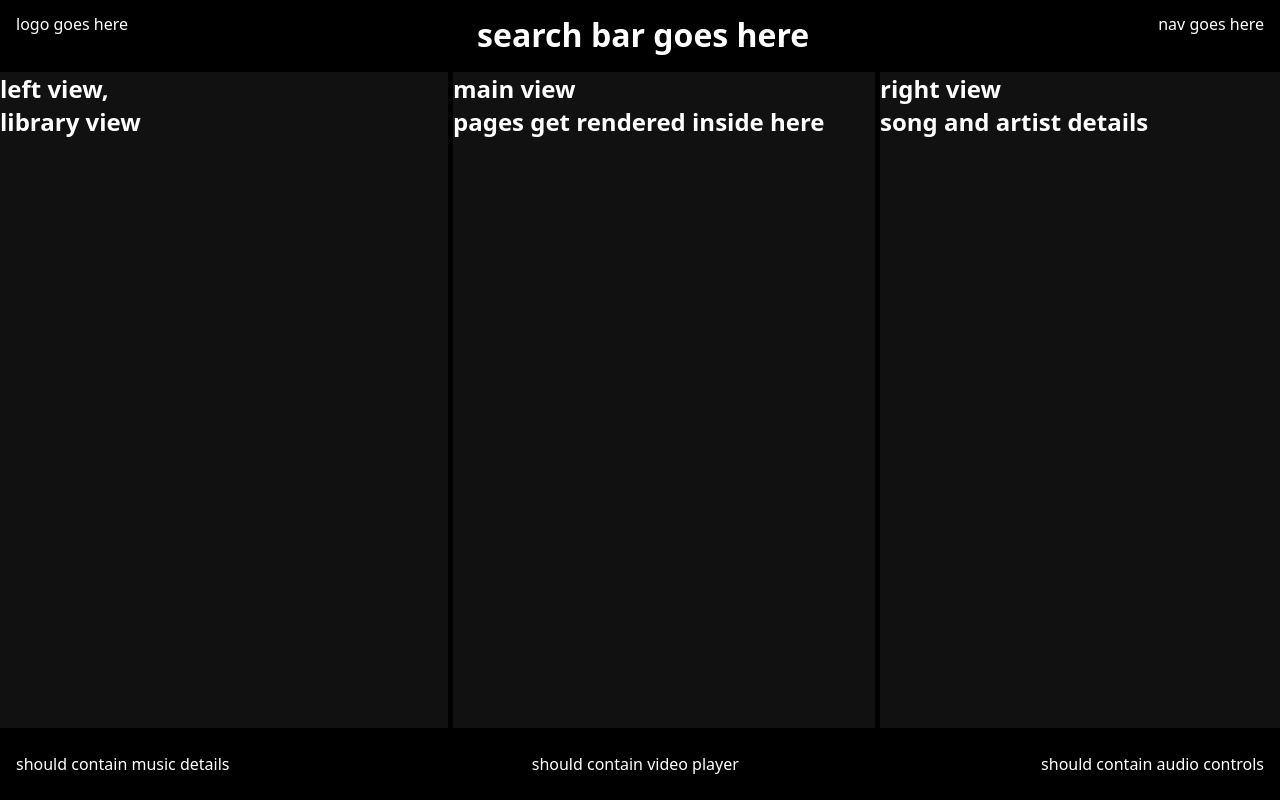
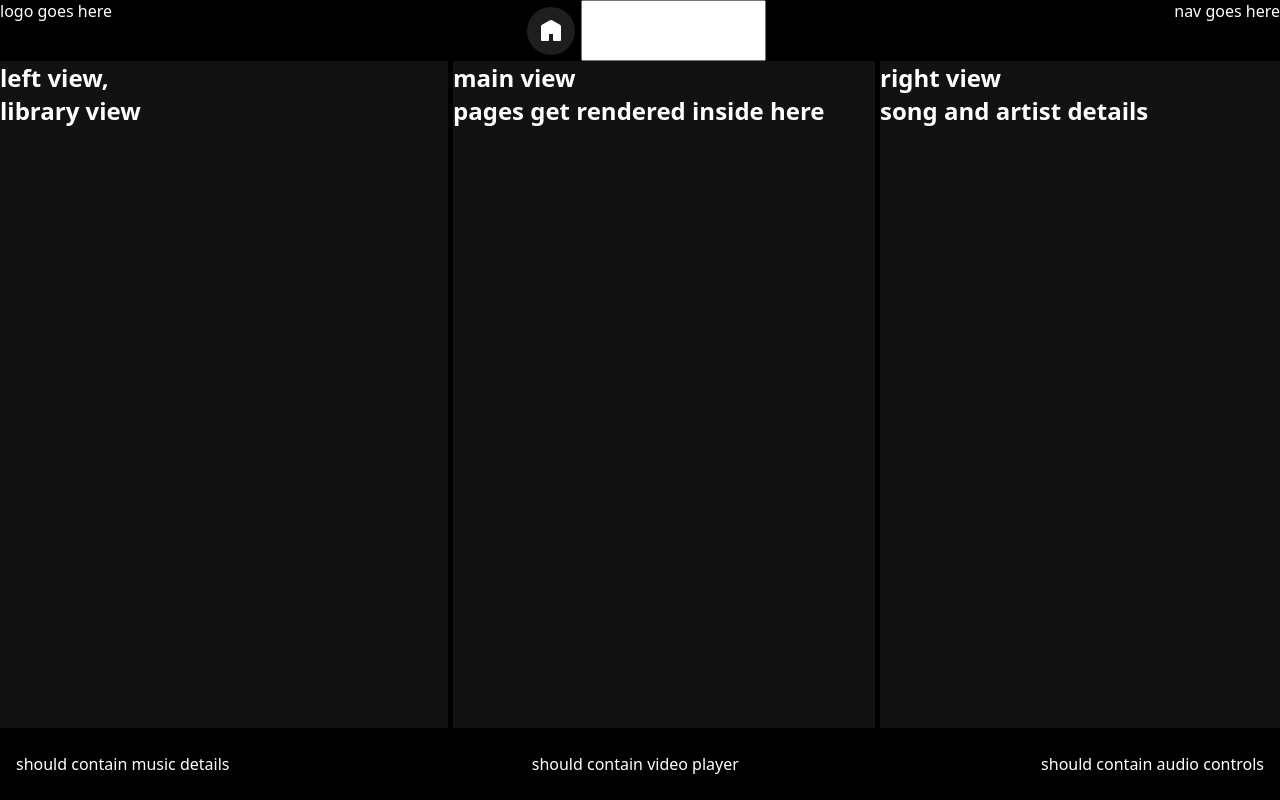
Before and after one commit to veritasx01/audion, a React (Vite) app: page / in a window 1280 px wide. Built offline with nearby package versions, Linux system fonts and the light colour scheme.

Commit message:
home button

```diff
--- a/src/assets/styles/cmps/AppHeader.css
+++ b/src/assets/styles/cmps/AppHeader.css
@@ -4,7 +4,6 @@
 
   background-color: black;
   color: white;
-  padding: 0.8rem 1rem;
   justify-content: space-between;
 
   & nav {
--- /dev/null
+++ b/src/assets/styles/cmps/HomeButton.css
@@ -0,0 +1,23 @@
+.home-button {
+  width: 48px;
+  height: 48px;
+  border-radius: 50%;
+  background: #1e1e1e;
+  color: #b2b2b2;
+  display: flex;
+  align-items: center;
+  justify-content: center;
+  border: none;
+  cursor: pointer;
+  & svg {
+    transition: background-color 0.2s ease-in-out, color 0.2s ease-in-out;
+  }
+}
+
+.home-button:hover {
+  color: #fff;
+  background: #282828;
+  & svg {
+    fill: white;
+  }
+}
--- a/src/assets/styles/cmps/HomePage.css
+++ b/src/assets/styles/cmps/HomePage.css
@@ -7,6 +7,6 @@
   background: black;
   > * {
     color: white;
-    background: #111;
+    background: #121212;
   }
 }
--- a/src/assets/styles/main.css
+++ b/src/assets/styles/main.css
@@ -13,3 +13,5 @@
 @import "cmps/AppHeader";
 @import "cmps/AppFooter";
 @import "cmps/UserMsg";
+@import "cmps/HomeButton";
+@import "cmps/SearchBar";
--- a/src/assets/styles/setup/var.css
+++ b/src/assets/styles/setup/var.css
@@ -15,4 +15,5 @@
   --success: rgb(41, 189, 73);
   --error: rgb(216, 59, 59);
 
+  --spotify-green: #3ae175;
 }
--- a/src/cmps/AppHeader.jsx
+++ b/src/cmps/AppHeader.jsx
@@ -1,9 +1,19 @@
+import { HomeButton } from "./HomeButton";
+import { SearchBar } from "./SearchBar";
+
 export function AppHeader() {
   return (
     <header className="app-header full">
-      <p>logo goes here</p>
-      <h1>search bar goes here</h1>
-      <p>nav goes here</p>
+      <div>
+        <p>logo goes here</p>
+      </div>
+      <div className="flex row">
+        <HomeButton />
+        <SearchBar />
+      </div>
+      <div>
+        <p>nav goes here</p>
+      </div>
     </header>
   );
 }
--- /dev/null
+++ b/src/cmps/HomeButton.jsx
@@ -0,0 +1,39 @@
+import { useLocation } from "react-router";
+
+export function HomeButton() {
+  const path = useLocation().pathname;
+
+  if (path === "/") {
+    return (
+      <button className="home-button">
+        <span style={{ height: "24px", width: "24px" }}>
+          <svg
+            data-encore-id="icon"
+            role="img"
+            aria-hidden="true"
+            viewBox="0 0 24 24"
+            fill="white"
+          >
+            <path d="M13.5 1.515a3 3 0 0 0-3 0L3 5.845a2 2 0 0 0-1 1.732V21a1 1 0 0 0 1 1h6a1 1 0 0 0 1-1v-6h4v6a1 1 0 0 0 1 1h6a1 1 0 0 0 1-1V7.577a2 2 0 0 0-1-1.732z"></path>
+          </svg>
+        </span>
+      </button>
+    );
+  }
+
+  return (
+    <button className="home-button">
+      <span style={{ height: "24px", width: "24px" }}>
+        <svg
+          data-encore-id="icon"
+          role="img"
+          aria-hidden="true"
+          viewBox="0 0 24 24"
+          fill="#a0a0a0"
+        >
+          <path d="M12.5 3.247a1 1 0 0 0-1 0L4 7.577V20h4.5v-6a1 1 0 0 1 1-1h5a1 1 0 0 1 1 1v6H20V7.577zm-2-1.732a3 3 0 0 1 3 0l7.5 4.33a2 2 0 0 1 1 1.732V21a1 1 0 0 1-1 1h-6.5a1 1 0 0 1-1-1v-6h-3v6a1 1 0 0 1-1 1H3a1 1 0 0 1-1-1V7.577a2 2 0 0 1 1-1.732z"></path>
+        </svg>
+      </span>
+    </button>
+  );
+}
--- /dev/null
+++ b/src/cmps/SearchBar.jsx
@@ -0,0 +1,3 @@
+export function SearchBar() {
+  return <input className="main-searchbar" type="text"></input>;
+}
```
Also changed, not shown: src/assets/styles/cmps/SearchBar.css (added).
